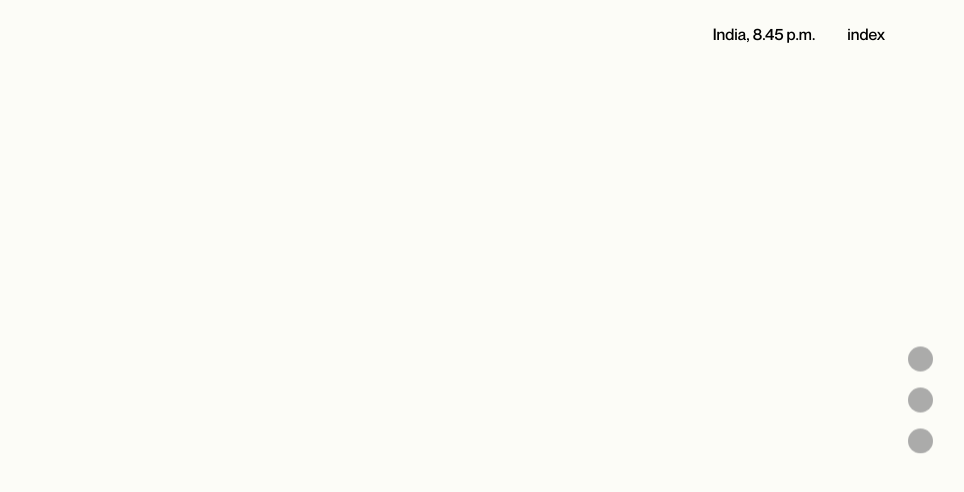
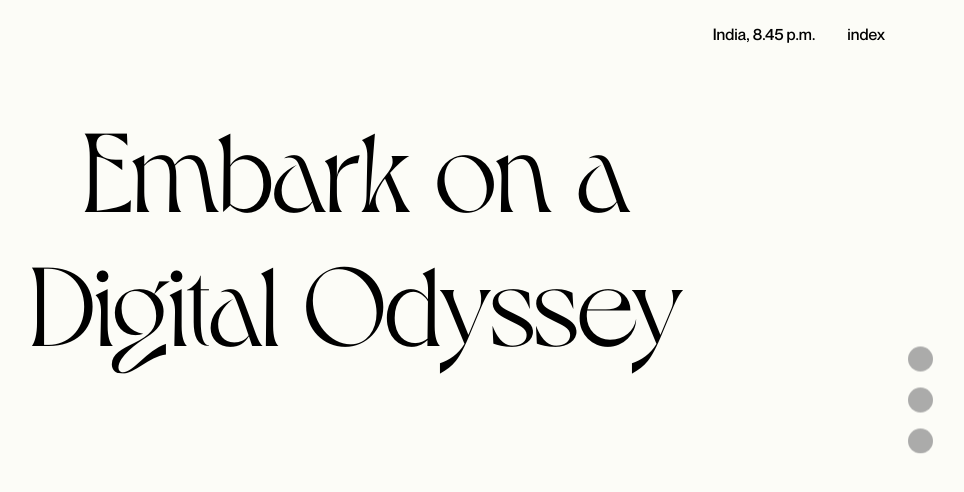
Before and after one commit to dopeUX/folio-next, a Next.js app: page /work in a window 1280 px wide. Shown: the top 492 px of the page, without its empty margins (283-1247 px from the left). Built offline with nearby package versions, Linux system fonts and the light colour scheme.

Commit message:
work-page

```diff
--- a/src/app/Screens/WorkPageScreen/WorkPageScreen.css
+++ b/src/app/Screens/WorkPageScreen/WorkPageScreen.css
@@ -2,4 +2,24 @@
   width: 100%;
   height: -moz-fit-content;
   height: fit-content;
+}
+.work-page .content {
+  width: 100%;
+  display: grid;
+  place-items: center;
+  margin-top: 6rem;
+}
+.work-page .content h1 {
+  display: flex;
+  margin: 0;
+  padding: 0;
+  text-align: center;
+  font-weight: 500;
+  -webkit-clip-path: polygon(0 0, 100% 0, 100% 150%, 0% 100%);
+          clip-path: polygon(0 0, 100% 0, 100% 150%, 0% 100%);
+}
+.work-page .content h1 .head-span1, .work-page .content h1 .head-span2 {
+  text-align: center;
+  font-size: 7rem;
+  transform: translateY(-300px);
 }/*# sourceMappingURL=WorkPageScreen.css.map */
--- a/src/app/Screens/WorkPageScreen/WorkPageScreen.scss
+++ b/src/app/Screens/WorkPageScreen/WorkPageScreen.scss
@@ -1,4 +1,26 @@
 .work-page {
    width: 100%;
    height: fit-content;
+
+   .content {
+      width: 100%;
+      display: grid;
+      place-items: center;
+      margin-top: 6rem;
+      h1{
+         display: flex;
+         margin: 0;
+         padding: 0;
+         text-align: center;
+         font-weight: 500;
+         clip-path: polygon(0 0, 100% 0, 100% 150%, 0% 100%);
+
+         .head-span1, .head-span2 {
+            text-align: center;
+            font-size: 7rem;
+            transform: translateY(-300px);
+         }
+
+      }
+   }
 }
--- a/src/app/Screens/WorkPageScreen/WorkPageScreen.tsx
+++ b/src/app/Screens/WorkPageScreen/WorkPageScreen.tsx
@@ -1,13 +1,35 @@
-import React from "react";
-
+import React, { useLayoutEffect } from "react";
+import "./WorkPageScreen.css";
+import gsap from "gsap";
 export interface WorkPageProps {
   children?: React.ReactNode;
 }
 
 const WorkPageScreen: React.FC<WorkPageProps> = () => {
+  useLayoutEffect(() => {
+    gsap.to(".head-span1", {
+      y: 0,
+      delay: 0,
+      duration: 2,
+      ease: "expo.inOut",
+    });
+    gsap.to(".head-span2", {
+      y: 0,
+      delay: 0.1,
+      duration: 2,
+      ease: "expo.inOut",
+    });
+  }, []);
   return (
     <div className="work-page">
-      <div className="content"></div>
+      <div className="content">
+        <h1 className="dahlia-span">
+          <span className="head-span1">Embark on a</span>
+        </h1>
+        <h1 className="dahlia-span">
+          <span className="head-span2">Digital Odyssey</span>
+        </h1>
+      </div>
     </div>
   );
 };
--- a/src/app/work/page.tsx
+++ b/src/app/work/page.tsx
@@ -19,15 +19,13 @@ const Work: React.FC<any> = () => {
   const test = useSelector((state: RootState) => {
     return state.AppReducer.testVar;
   });
-  useEffect(() => {
-    console.log(test, "ttttttt");
-  }, []);
 
   return (
     <>
       {/* <DesktopHeader /> */}
       {overlapLoading && <OverlapLoadingLayout />}
       {showNav && <NavigationLayoutWhite />}
+      <WorkPageScreen />
     </>
   );
 };
```
Also changed, not shown: 1 other file (tests, documents, lock files or other folders).
